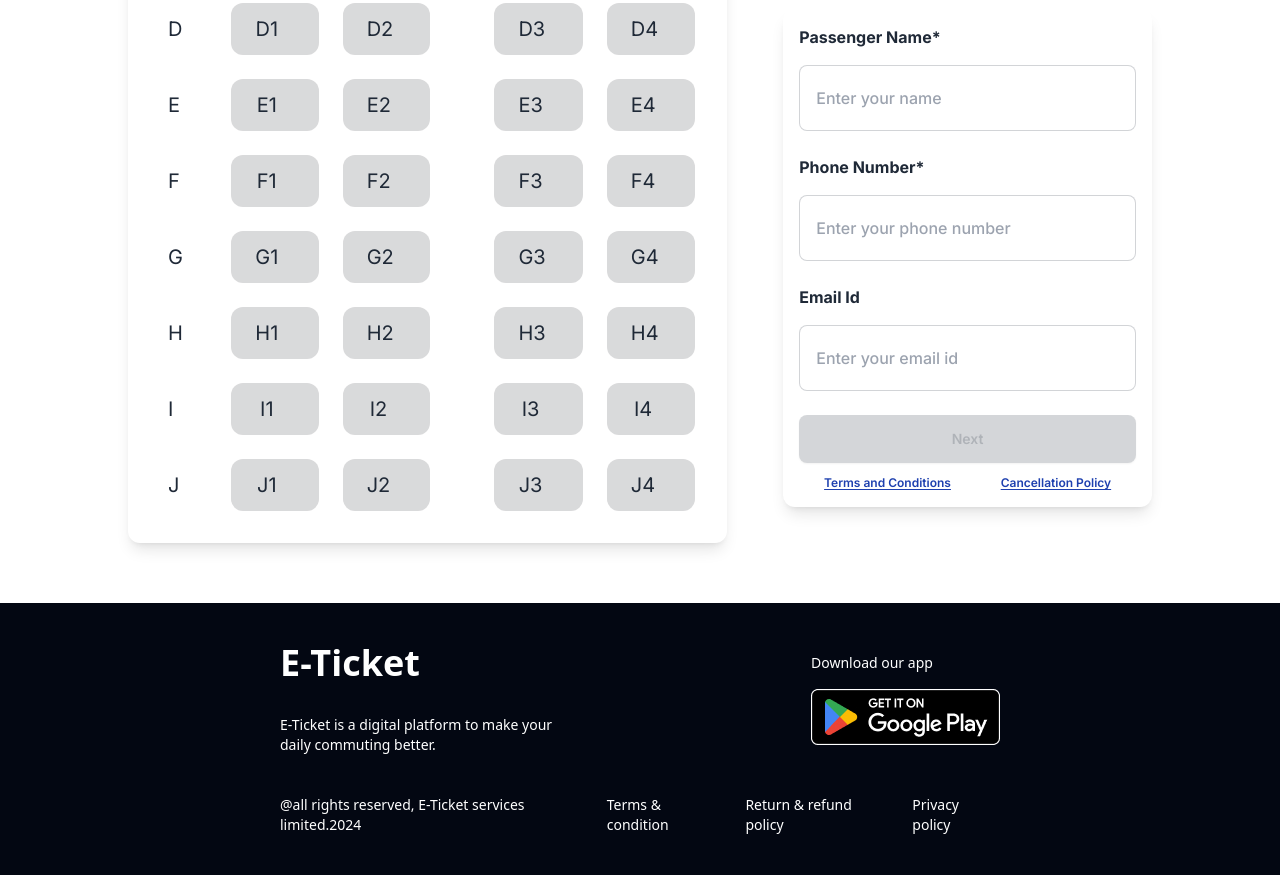
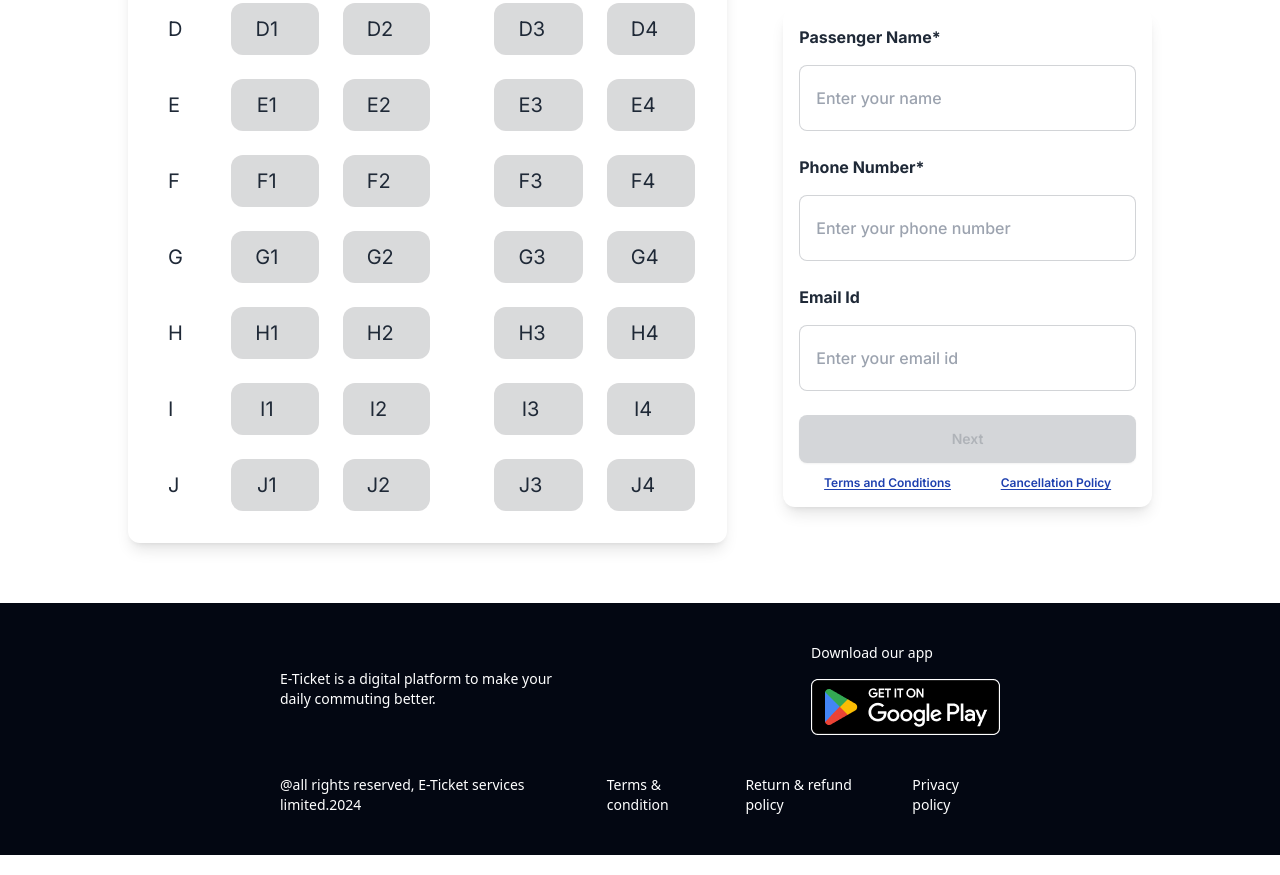
Before and after one commit to Shofiqul-Islam-00/Bus-Ticketing-System, a plain HTML site: page index.html in a window 1280 px wide. Shown: the part 2547-3422 px from the top of the page. Drawn offline with nearby package versions, Linux system fonts and the light colour scheme.

Commit message:
Some error fixed

```diff
--- a/index.html
+++ b/index.html
@@ -544,9 +544,7 @@
             <div class="flex-row lg:flex w-full items-center justify-between">
                 <div class="">
                     <div class="flex justify-center lg:justify-start items-center">
-                        <h1 class="text-left text-4xl font-extrabold pb-8">
-                            E-Ticket
-                        </h1>
+
                     </div>
 
                     <p>
```
